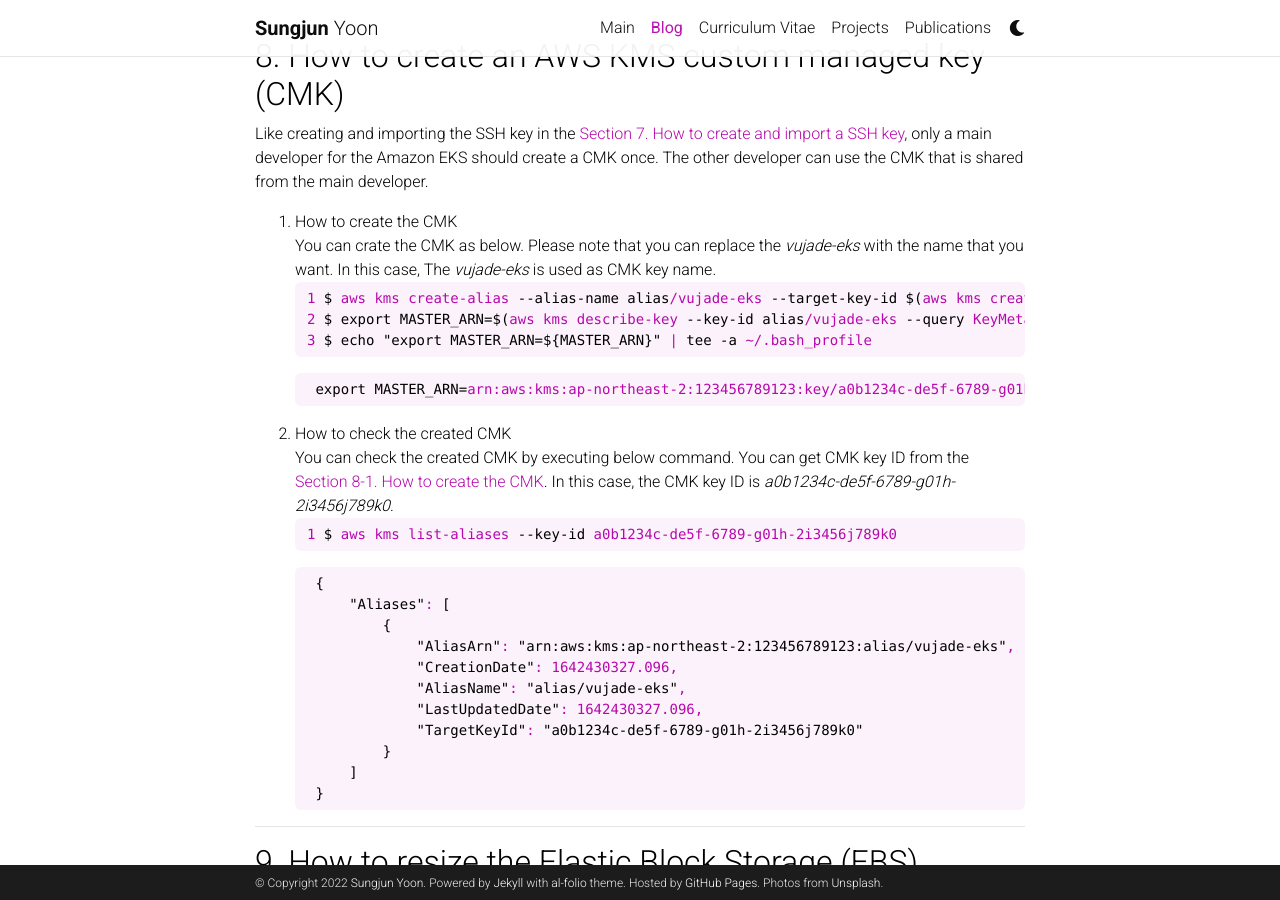
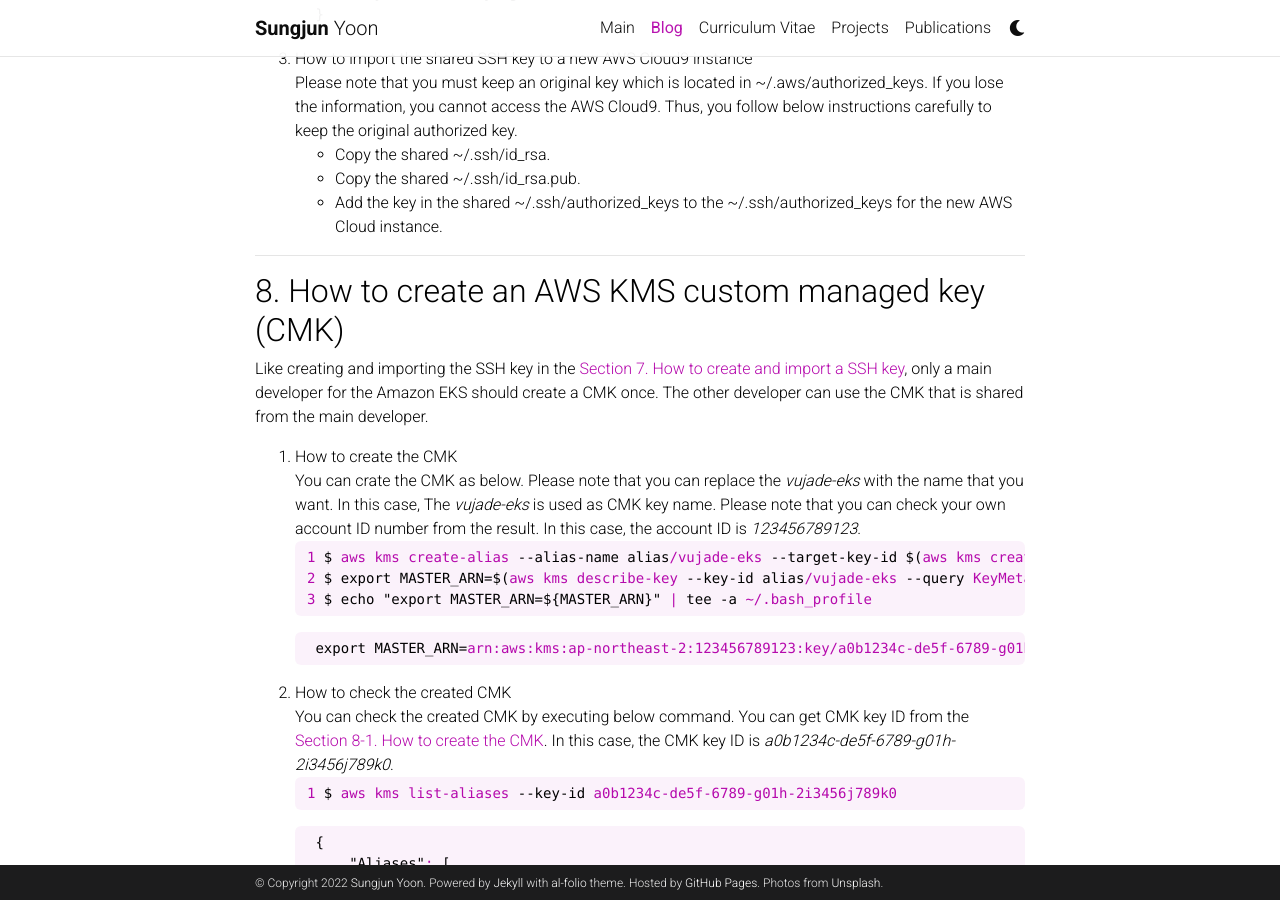
Before and after one commit to vujadeyoon/vujadeyoon.github.io, a Jekyll site: the page built from _posts/AWS/2022-01-27-cloud9.md, in a window 1280 px wide and 900 px high, scrolled down 4532 px. Built offline with Jekyll 4.4.1, drawn with Linux system fonts in a browser that asks for light colours; full-size pictures stand in for the smaller copies a plugin makes; comment, search, counter and statistics services are not loaded; a style sheet for code colours, icons or effects is not loaded.

Commit message:
220128c: update the blog, Amazon Web Services (AWS) Cloud9.

````diff
--- a/_posts/AWS/2022-01-27-cloud9.md
+++ b/_posts/AWS/2022-01-27-cloud9.md
@@ -45,10 +45,10 @@
 
 <div class="row mt-3">
     <div class="col-sm mt-3 mt-md-0">
-        {% include figure.html path="assets/img/blog/AWS/3_Cloud9/fig_1_a.png" class="img-fluid rounded z-depth-1" zoomable=true %}
+        {% include figure.html path="assets/blog/AWS/3_Cloud9/fig_1_a.png" class="img-fluid rounded z-depth-1" zoomable=true %}
     </div>
     <div class="col-sm mt-3 mt-md-0">
-        {% include figure.html path="assets/img/blog/AWS/3_Cloud9/fig_1_b.png" class="img-fluid rounded z-depth-1" zoomable=true %}
+        {% include figure.html path="assets/blog/AWS/3_Cloud9/fig_1_b.png" class="img-fluid rounded z-depth-1" zoomable=true %}
     </div>
 </div>
 <div class="caption">
@@ -68,13 +68,13 @@
 
 <div class="row mt-3">
     <div class="col-sm mt-3 mt-md-0">
-        {% include figure.html path="assets/img/blog/AWS/3_Cloud9/fig_2_a.png" class="img-fluid rounded z-depth-1" zoomable=true %}
+        {% include figure.html path="assets/blog/AWS/3_Cloud9/fig_2_a.png" class="img-fluid rounded z-depth-1" zoomable=true %}
     </div>
     <div class="col-sm mt-3 mt-md-0">
-        {% include figure.html path="assets/img/blog/AWS/3_Cloud9/fig_2_b.png" class="img-fluid rounded z-depth-1" zoomable=true %}
+        {% include figure.html path="assets/blog/AWS/3_Cloud9/fig_2_b.png" class="img-fluid rounded z-depth-1" zoomable=true %}
     </div>
     <div class="col-sm mt-3 mt-md-0">
-        {% include figure.html path="assets/img/blog/AWS/3_Cloud9/fig_2_c.png" class="img-fluid rounded z-depth-1" zoomable=true %}
+        {% include figure.html path="assets/blog/AWS/3_Cloud9/fig_2_c.png" class="img-fluid rounded z-depth-1" zoomable=true %}
     </div>
 </div>
 <div class="caption">
@@ -93,7 +93,7 @@
 
 <div class="row mt-3">
     <div class="col-sm mt-3 mt-md-0">
-        {% include figure.html path="assets/img/blog/AWS/3_Cloud9/fig_3.png" class="img-fluid rounded z-depth-1" zoomable=true %}
+        {% include figure.html path="assets/blog/AWS/3_Cloud9/fig_3.png" class="img-fluid rounded z-depth-1" zoomable=true %}
     </div>
 </div>
 <div class="caption">
@@ -102,7 +102,7 @@
 
 <div class="row mt-3">
     <div class="col-sm mt-3 mt-md-0">
-        {% include figure.html path="assets/img/blog/AWS/3_Cloud9/fig_4.png" class="img-fluid rounded z-depth-1" zoomable=true %}
+        {% include figure.html path="assets/blog/AWS/3_Cloud9/fig_4.png" class="img-fluid rounded z-depth-1" zoomable=true %}
     </div>
 </div>
 <div class="caption">
@@ -286,7 +286,8 @@
 
 1. How to create the CMK <a name='aws_cmk_create'><br />
 You can crate the CMK as below. Please note that you can replace the *vujade-eks* with the name that you want.
-In this case, The *vujade-eks* is used as CMK key name.
+In this case, The *vujade-eks* is used as CMK key name. Please note that you can check your own account ID number from
+the result. In this case, the account ID is *123456789123*.
 ```bash
 1 $ aws kms create-alias --alias-name alias/vujade-eks --target-key-id $(aws kms create-key --query KeyMetadata.Arn --output text)
 2 $ export MASTER_ARN=$(aws kms describe-key --key-id alias/vujade-eks --query KeyMetadata.Arn --output text)
@@ -323,10 +324,10 @@
 
 <div class="row mt-3">
     <div class="col-sm mt-3 mt-md-0">
-        {% include figure.html path="assets/img/blog/AWS/3_Cloud9/fig_5_a.png" class="img-fluid rounded z-depth-1" zoomable=true %}
+        {% include figure.html path="assets/blog/AWS/3_Cloud9/fig_5_a.png" class="img-fluid rounded z-depth-1" zoomable=true %}
     </div>
     <div class="col-sm mt-3 mt-md-0">
-        {% include figure.html path="assets/img/blog/AWS/3_Cloud9/fig_5_b.png" class="img-fluid rounded z-depth-1" zoomable=true %}
+        {% include figure.html path="assets/blog/AWS/3_Cloud9/fig_5_b.png" class="img-fluid rounded z-depth-1" zoomable=true %}
     </div>
 </div>
 <div class="caption">
@@ -444,7 +445,7 @@
 
 <div class="row mt-3">
     <div class="col-sm mt-3 mt-md-0">
-        {% include figure.html path="assets/img/blog/AWS/3_Cloud9/fig_6.png" class="img-fluid rounded z-depth-1" zoomable=true %}
+        {% include figure.html path="assets/blog/AWS/3_Cloud9/fig_6.png" class="img-fluid rounded z-depth-1" zoomable=true %}
     </div>
 </div>
 <div class="caption">
@@ -458,7 +459,7 @@
 
 <div class="row mt-3">
     <div class="col-sm mt-3 mt-md-0">
-        {% include figure.html path="assets/img/blog/AWS/3_Cloud9/fig_7.png" class="img-fluid rounded z-depth-1" zoomable=true %}
+        {% include figure.html path="assets/blog/AWS/3_Cloud9/fig_7.png" class="img-fluid rounded z-depth-1" zoomable=true %}
     </div>
 </div>
 <div class="caption">
````
